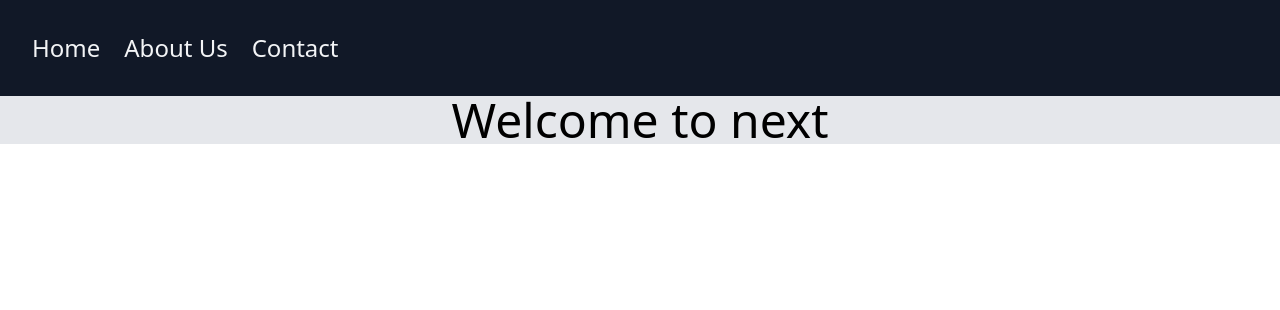
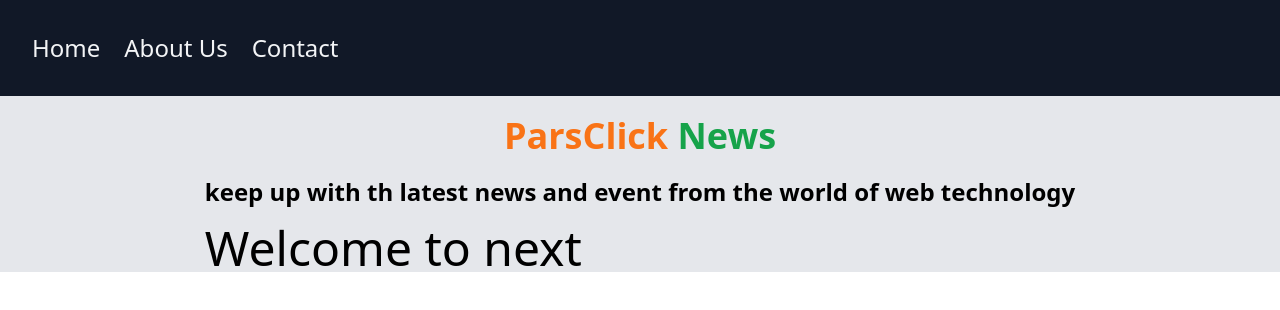
Before and after one commit to atroopa/first-nextjs-work, a Next.js app: page / in a window 1280 px wide. Shown: the top 310 px of the page. Built offline with nearby package versions, Linux system fonts and the light colour scheme.

Commit message:
create header componen

```diff
--- /dev/null
+++ b/components/Header.js
@@ -0,0 +1,17 @@
+
+const Header = () => {
+  return (
+    <div className="flex flex-col justify-center items-center">
+        <div className="py-5 font-bold text-4xl">
+            <span className="text-orange-500">ParsClick</span>{' '}<span className="text-green-600">News</span>
+        </div>
+        <div className="pb-4 text-2xl font-bold">
+            <p>
+                keep up with th latest news and event from the world of web technology
+            </p>
+        </div>
+    </div>
+  );
+}
+
+export default Header;
--- a/components/Layout.js
+++ b/components/Layout.js
@@ -1,3 +1,4 @@
+import Header from "./Header";
 import Nav from "./Nav";
 
 
@@ -8,7 +9,7 @@
         <Nav/>
         <div className="flex flex-col justify-center items-center w-full h-full bg-gray-200">
             <main >
-
+                <Header/>
                 {children}
             </main>
         </div>
```
